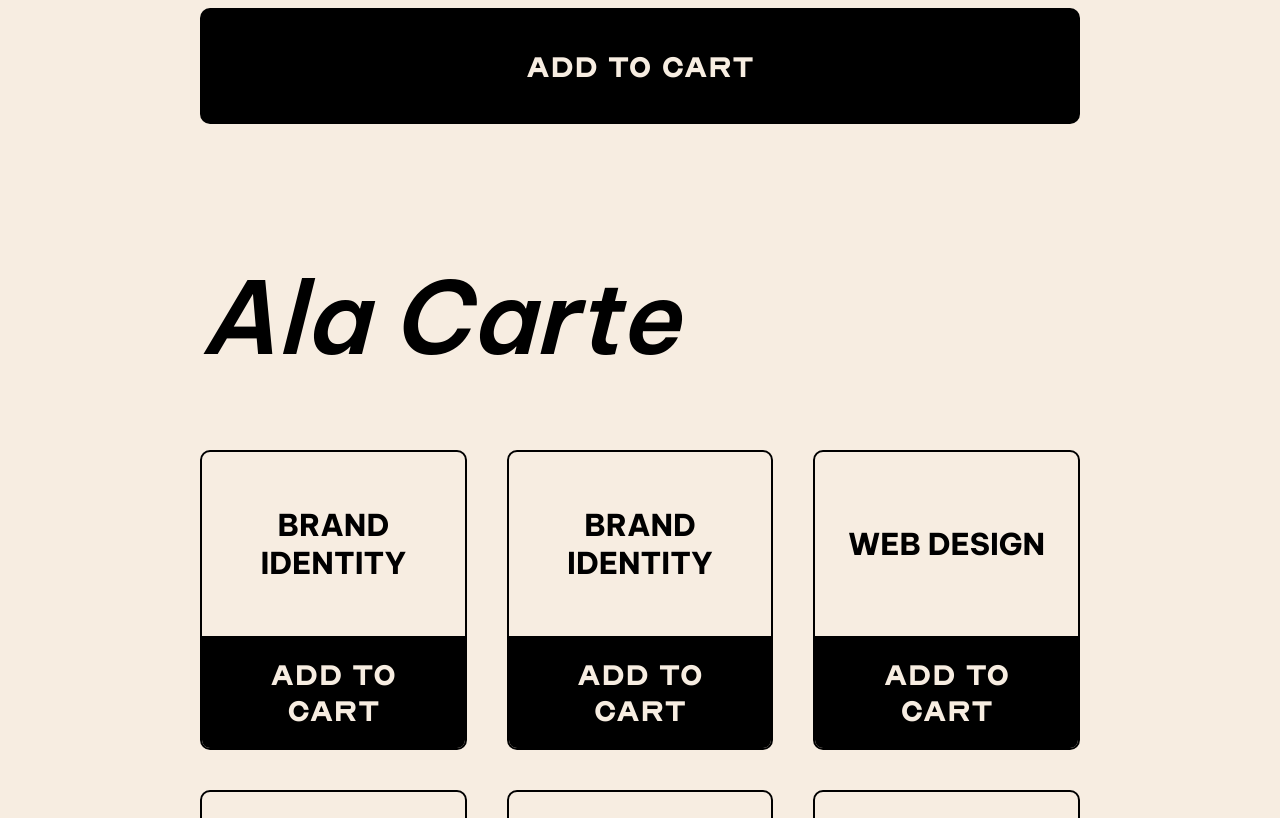
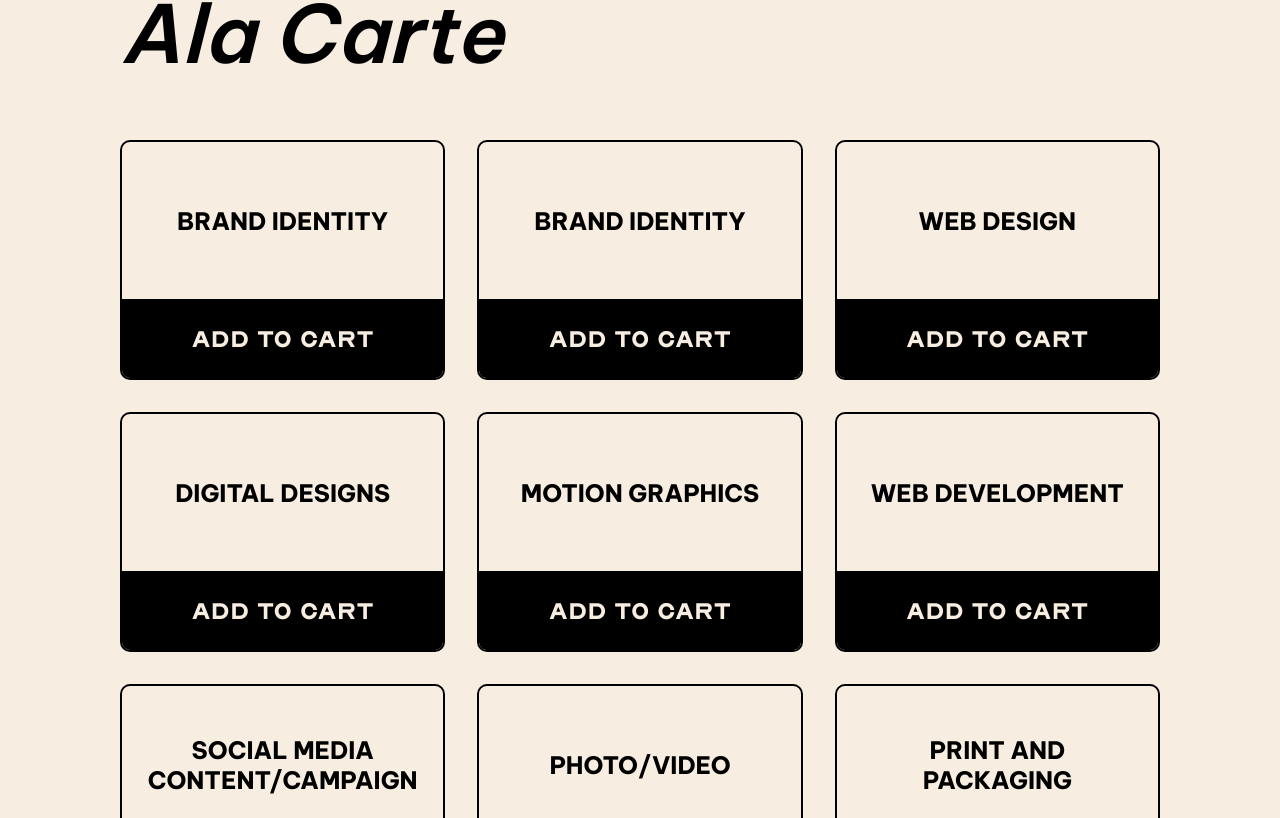
Before and after one commit to mokiong/Menu-page-simmer, a Next.js app: page / in a window 1280 px wide. Shown: the part 1602-2420 px from the top of the page. Built offline with nearby package versions, Linux system fonts and the light colour scheme.

Commit message:
Adjust rem size

```diff
--- a/components/body/products.module.css
+++ b/components/body/products.module.css
@@ -97,7 +97,7 @@
     margin-top: 7rem;
     margin-bottom: 10rem;
 
-    grid-template-columns: repeat(3, 1fr);
+    grid-template-columns: repeat(3, minmax(3.8rem, 1fr));
     grid-template-rows: repeat(4, 30rem);
     gap: 4rem;
 }
--- a/styles/globals.css
+++ b/styles/globals.css
@@ -1,9 +1,9 @@
 html {
-    font-size: 62.5%;
+    font-size: 50%;
 }
 
 body {
-    --global-padding: 20rem;
+    --global-padding: 15rem;
 
     --text-small: 1.2rem;
     --text-medium: 1.8rem;
```
